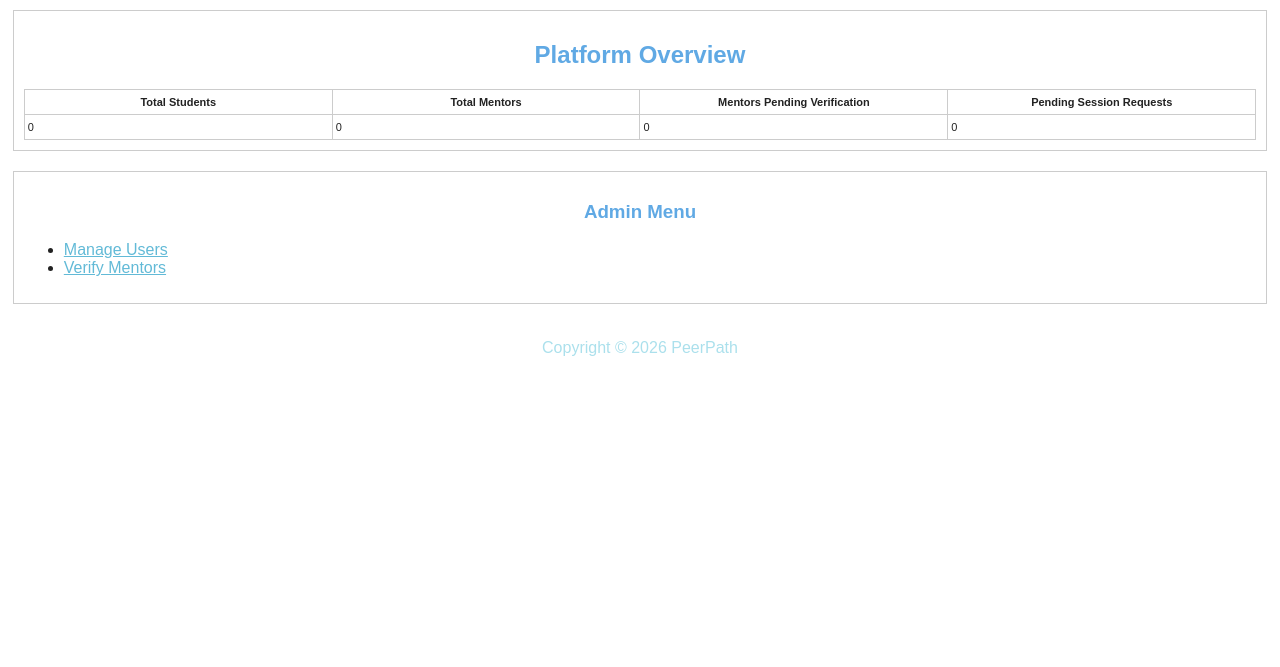
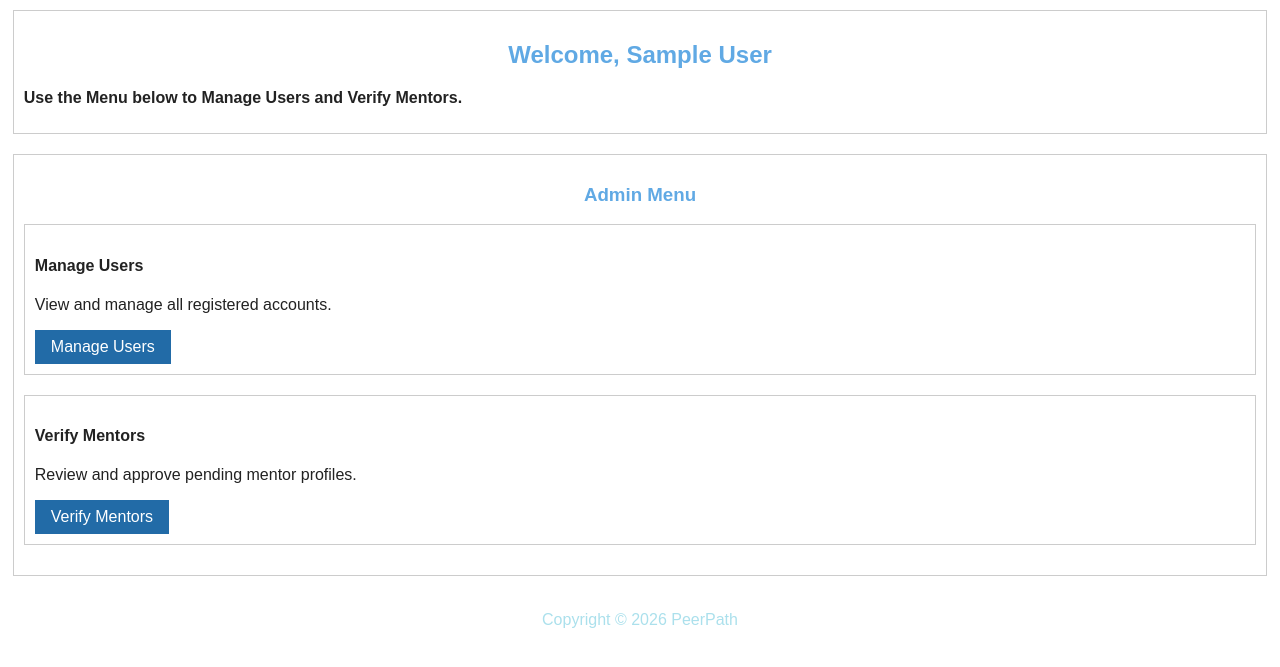
Before and after one commit to tasaufBD/Find_a_Mentor, a PHP site: page /admin_dashboard.php in a window 1280 px wide. Shown: the part 60-727 px from the top of the page. Run offline with PHP 8.4, Linux system fonts and the light colour scheme; the visitor is signed in with stand-in values (Sample User, id 1); data that the repository does not hold is empty.

Commit message:
Update Dashboards for visual Changes

```diff
--- a/admin_dashboard.php
+++ b/admin_dashboard.php
@@ -1,6 +1,4 @@
 <?php
-//Work on it.
-//Landing page after admin logs in. Links out to admin-only pages.
 
 session_start();
 
@@ -8,21 +6,6 @@ if (!isset($_SESSION["user_id"]) || $_SESSION["role"] !== "admin") {
     header("Location: login.php");
     exit();
 }
-
-include("db.php");
-
-// Small stat counts for the dashboard cards below
-$totalStudents = mysqli_fetch_assoc(mysqli_query($conn,
-    "SELECT COUNT(*) AS c FROM users WHERE role = 'student'"))["c"];
-
-$totalMentors = mysqli_fetch_assoc(mysqli_query($conn,
-    "SELECT COUNT(*) AS c FROM users WHERE role = 'mentor'"))["c"];
-
-$pendingMentors = mysqli_fetch_assoc(mysqli_query($conn,
-    "SELECT COUNT(*) AS c FROM mentor_profiles WHERE verification_status = 'pending'"))["c"];
-
-$pendingSessions = mysqli_fetch_assoc(mysqli_query($conn,
-    "SELECT COUNT(*) AS c FROM session_requests WHERE status = 'pending'"))["c"];
 ?>
 
 <!DOCTYPE html>
@@ -47,29 +30,28 @@ $pendingSessions = mysqli_fetch_assoc(mysqli_query($conn,
 <div class="container">
 
     <div class="card">
-        <h2>Platform Overview</h2>
-        <table class="table-basic">
-            <tr>
-                <th>Total Students</th>
-                <th>Total Mentors</th>
-                <th>Mentors Pending Verification</th>
-                <th>Pending Session Requests</th>
-            </tr>
-            <tr>
-                <td><?php echo $totalStudents; ?></td>
-                <td><?php echo $totalMentors; ?></td>
-                <td><?php echo $pendingMentors; ?></td>
-                <td><?php echo $pendingSessions; ?></td>
-            </tr>
-        </table>
+        <h2>Welcome, <?php echo htmlspecialchars($_SESSION["full_name"]); ?></h2>
+        <p><b>Use the Menu below to Manage Users and Verify Mentors.</b></p>
     </div>
 
     <div class="card">
         <h3>Admin Menu</h3>
-        <ul>
-            <li><a href="admin_manage_users.php">Manage Users</a></li>
-            <li><a href="admin_verify_mentors.php">Verify Mentors</a></li>
-        </ul>
+        <div class="row">
+            <div class="col-6">
+                <div class="card">
+                    <h4>Manage Users</h4>
+                    <p>View and manage all registered accounts.</p>
+                    <a href="admin_manage_users.php" class="btn">Manage Users</a>
+                </div>
+            </div>
+            <div class="col-6">
+                <div class="card">
+                    <h4>Verify Mentors</h4>
+                    <p>Review and approve pending mentor profiles.</p>
+                    <a href="admin_verify_mentors.php" class="btn">Verify Mentors</a>
+                </div>
+            </div>
+        </div>
     </div>
 
 </div>
--- a/student_dashboard.php
+++ b/student_dashboard.php
@@ -118,7 +118,7 @@ if (!$profileIncomplete) {
 
         <?php if ($profileIncomplete): ?>
 
-            <p>Complete your profile to get mentors matched to your background and goal.</p>
+            <p><i>Complete your profile to get mentors matched to your background and goal.</i></p>
             <a href="student_profile_edit.php" class="btn">Complete My Profile</a>
 
         <?php elseif (empty($suggestedMentors)): ?>
```
Also changed, not shown: mentor_dashboard.php (+24 -10 lines).
